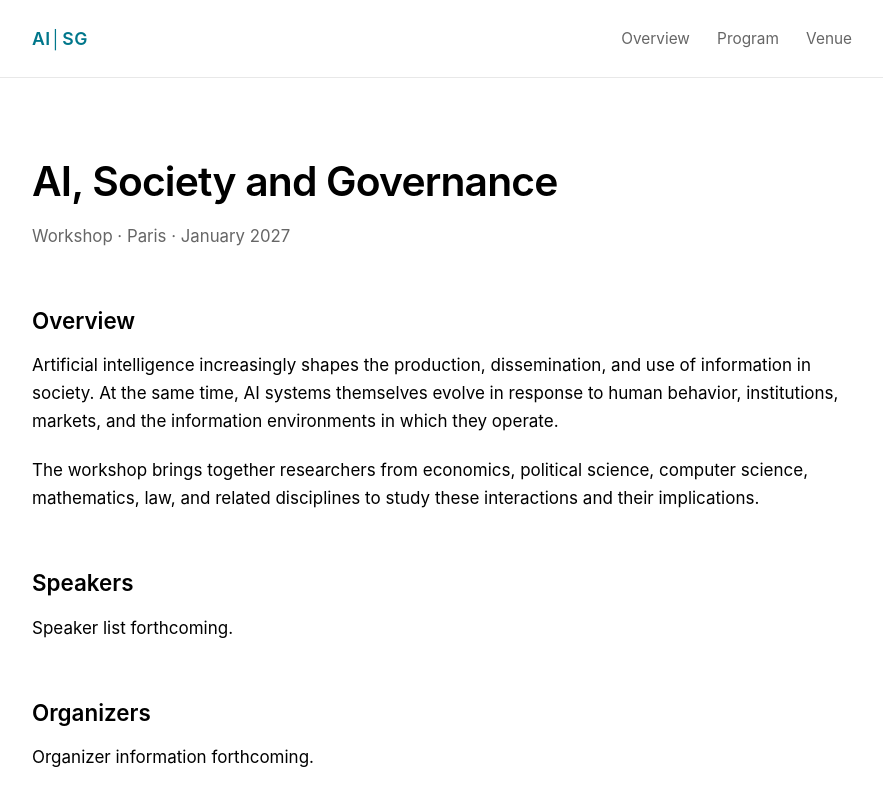
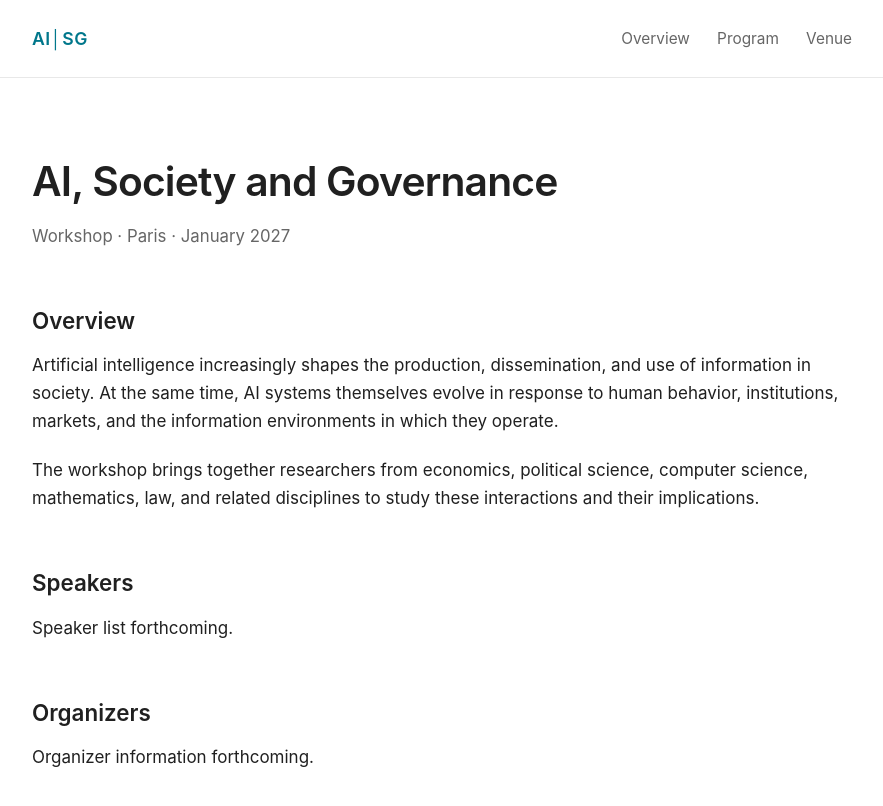
Before and after one commit to ai-society-governance/ai-society-governance.github.io, a Jekyll site: the page built from index.md, in a window 1280 px wide. Shown: the top 806 px of the page, without its empty margins (198-1081 px from the left). Built offline with Jekyll 4.4.1, drawn with Linux system fonts in a browser that asks for light colours; our own code applies the rules of GitHub Pages for plain Markdown files.

Commit message:
Add main styles for text color

```diff
--- a/assets/css/style.css
+++ b/assets/css/style.css
@@ -16,6 +16,10 @@ body {
   background: #fff;
   line-height: 1.65;
   font-size: 17px;
+}
+
+main {
+  color: var(--text);
 }
 
 .container {
```
